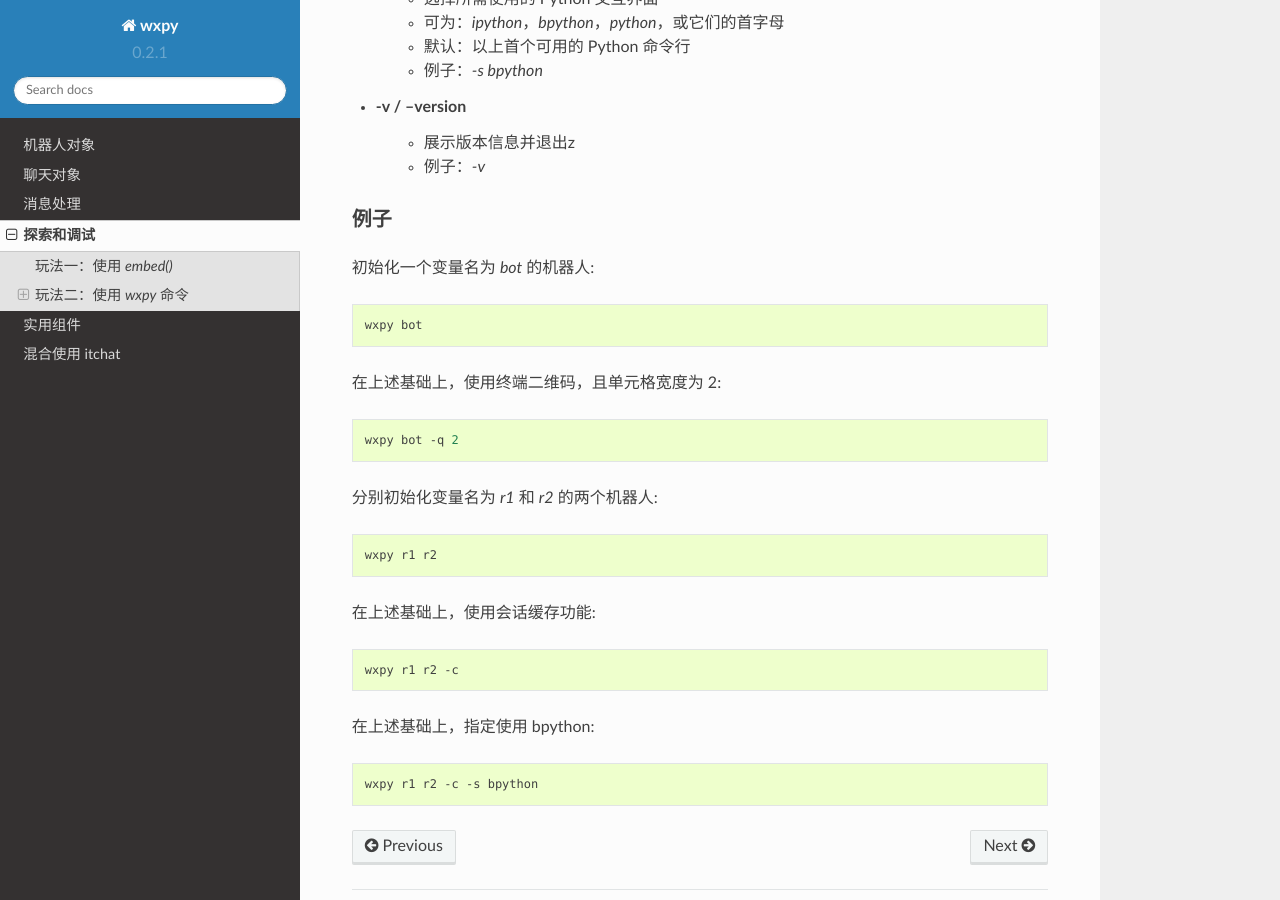
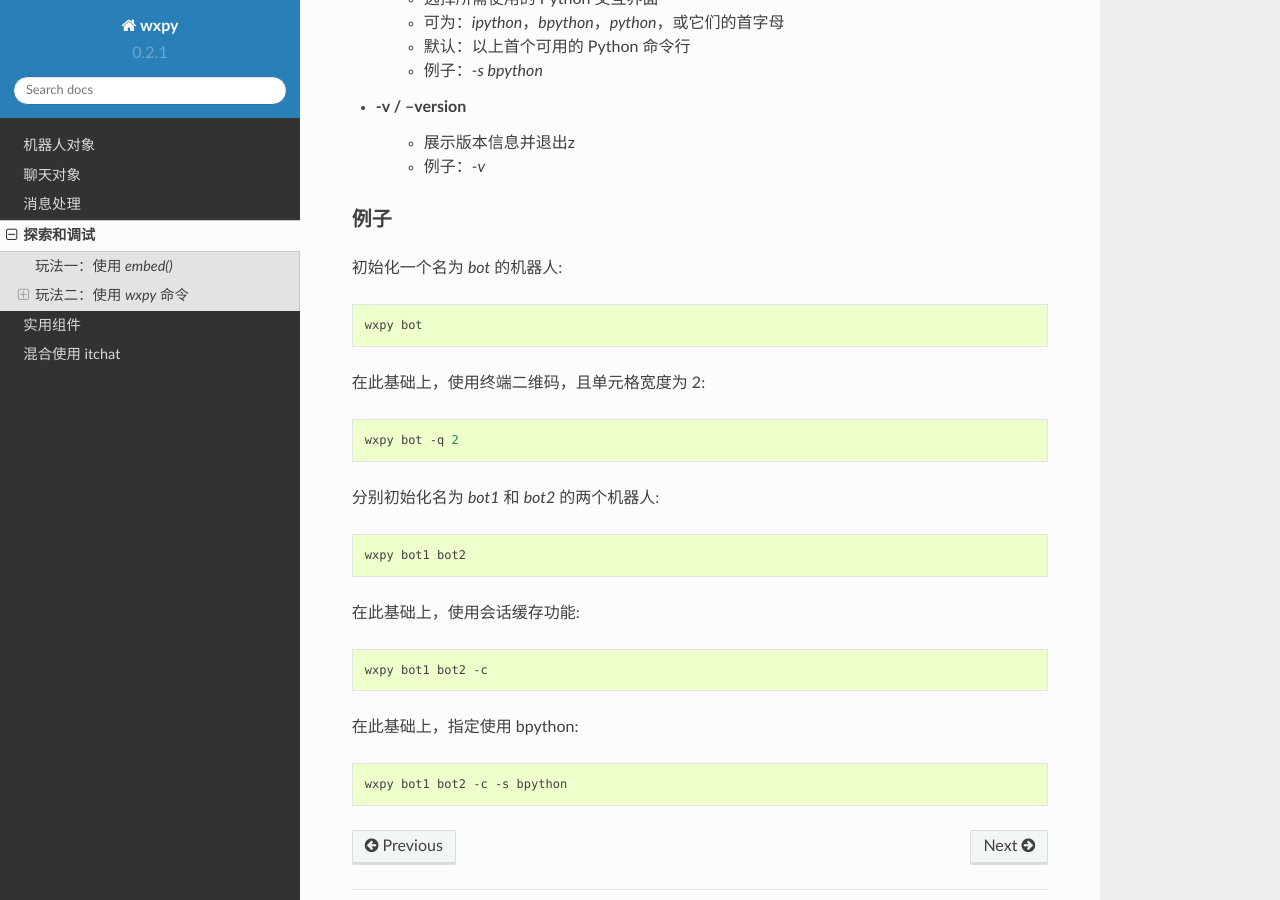
Before and after one commit to youfou/wxpy, a Sphinx documentation site: the page built from docs/api/console.rst, in a window 1280 px wide and 900 px high, scrolled down 1667 px. Built offline with Sphinx 7.4.7 and the Read the Docs theme 2.0.0, drawn with Linux system fonts in a browser that asks for light colours.

Commit message:
Update console.rst

```diff
--- a/docs/api/console.rst
+++ b/docs/api/console.rst
@@ -48,7 +48,7 @@
 * bot1 bot2 bot3...
     * 一个或多个需要初始化的机器人对象的名称，以空格分割
     * 默认：不初始化机器人
-    * 例子: `r1 r2`
+    * 例子: `bot1 bot2`
 
 * -c / --cache
     * 使用会话缓存功能，将创建 `wxpy_*.pkl` 缓存文件
@@ -80,22 +80,22 @@
 ^^^^^^^^^^^^^^^^^^^^^^^^^^^^^^
 
 
-初始化一个变量名为 `bot` 的机器人::
+初始化一个名为 `bot` 的机器人::
 
     wxpy bot
 
-在上述基础上，使用终端二维码，且单元格宽度为 2::
+在此基础上，使用终端二维码，且单元格宽度为 2::
 
     wxpy bot -q 2
 
-分别初始化变量名为 `r1` 和 `r2` 的两个机器人::
+分别初始化名为 `bot1` 和 `bot2` 的两个机器人::
 
-    wxpy r1 r2
+    wxpy bot1 bot2
 
-在上述基础上，使用会话缓存功能::
+在此基础上，使用会话缓存功能::
 
-    wxpy r1 r2 -c
+    wxpy bot1 bot2 -c
 
-在上述基础上，指定使用 bpython::
+在此基础上，指定使用 bpython::
 
-    wxpy r1 r2 -c -s bpython
+    wxpy bot1 bot2 -c -s bpython
```
